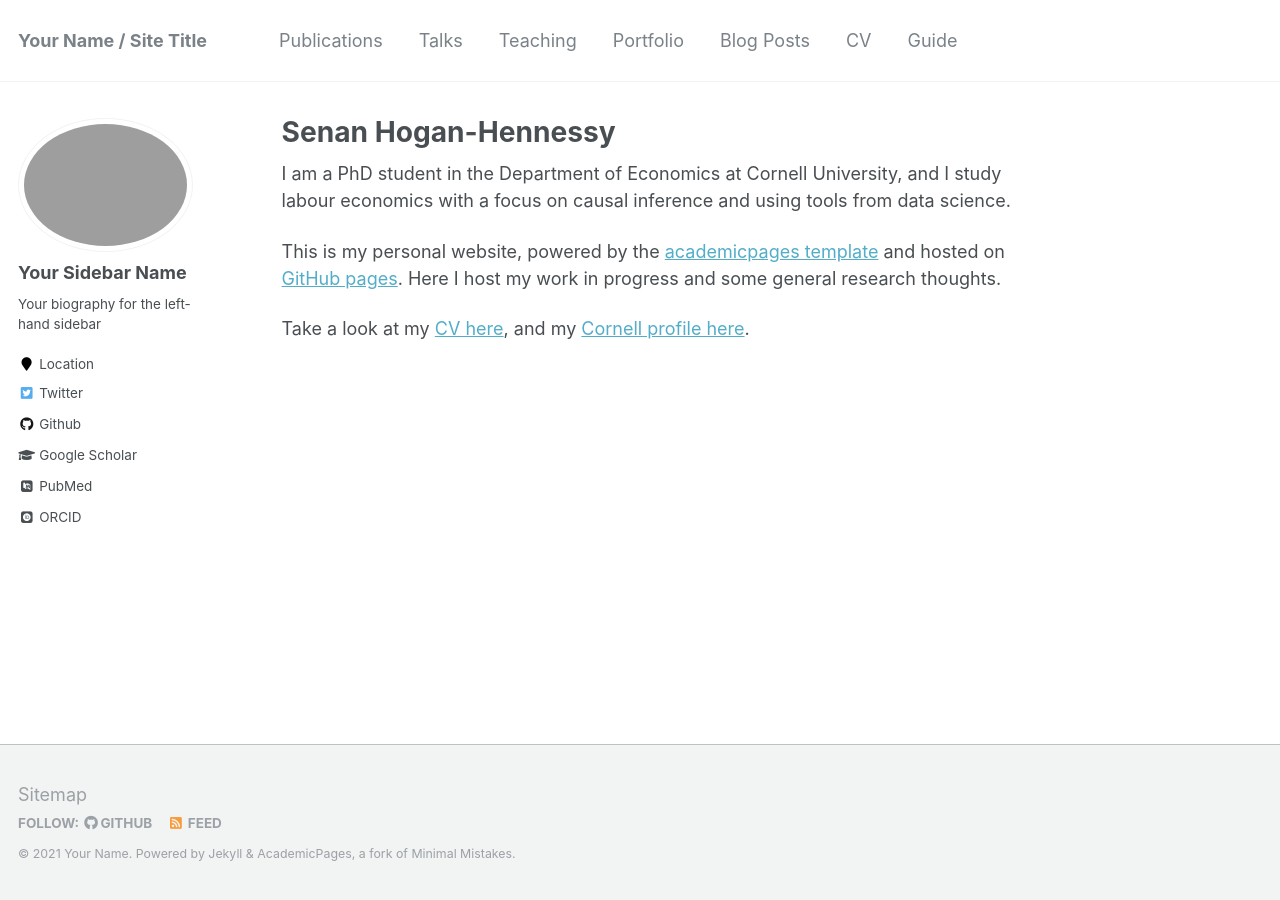
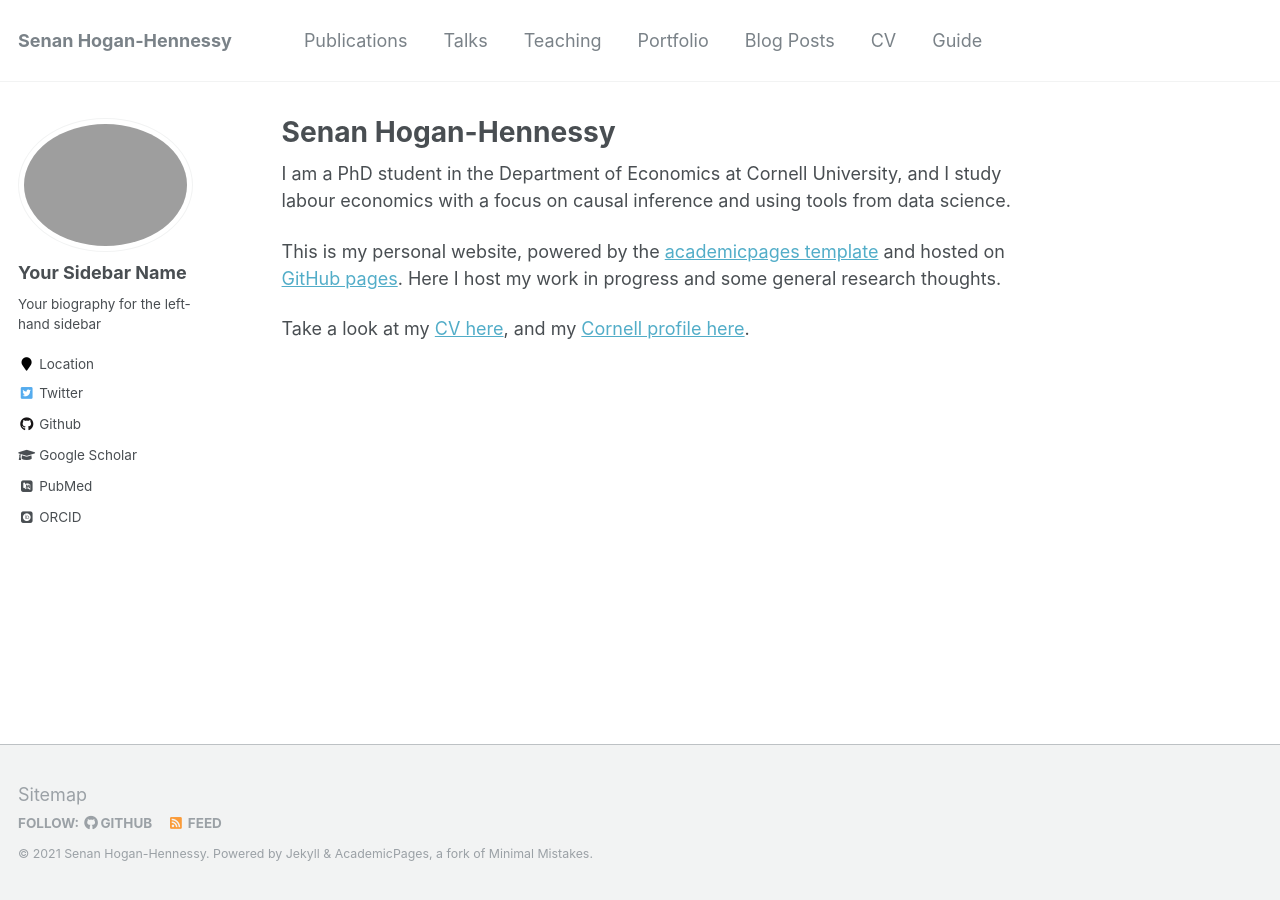
Before and after one commit to shoganhennessy/shoganhennessy.github.io, a Jekyll site: the page built from _pages/about.md, in a window 1280 px wide. Built offline with Jekyll 4.4.1, drawn with Linux system fonts in a browser that asks for light colours; some web fonts are replaced.

```diff
--- a/_config.yml
+++ b/_config.yml
@@ -8,13 +8,13 @@
 
 # Site Settings
 locale                   : "en-US"
-title                    : "Your Name / Site Title"
-title_separator          : "-"
-name                     : &name "Your Name"
-description              : &description "personal description"
-url                      : https://academicpages.github.io # the base hostname & protocol for your site e.g. "https://mmistakes.github.io"
+title                    : "Senan Hogan-Hennessy"
+title_separator          : ", "
+name                     : &name "Senan Hogan-Hennessy"
+description              : &description "123Economics PhD Student at Cornell University"
+url                      : https://shoganhennessy.github.io # the base hostname & protocol for your site e.g. "https://mmistakes.github.io"
 baseurl                  : "" # the subpath of your site, e.g. "/blog"
-repository               : "academicpages/academicpages.github.io"
+repository               : "shoganhennessy/shoganhennessy.github.io"
 teaser                   :  # filename of teaser fallback teaser image placed in /images/, .e.g. "500x300.png"
 breadcrumbs              : false # true, false (default)
 words_per_minute         : 160
```
